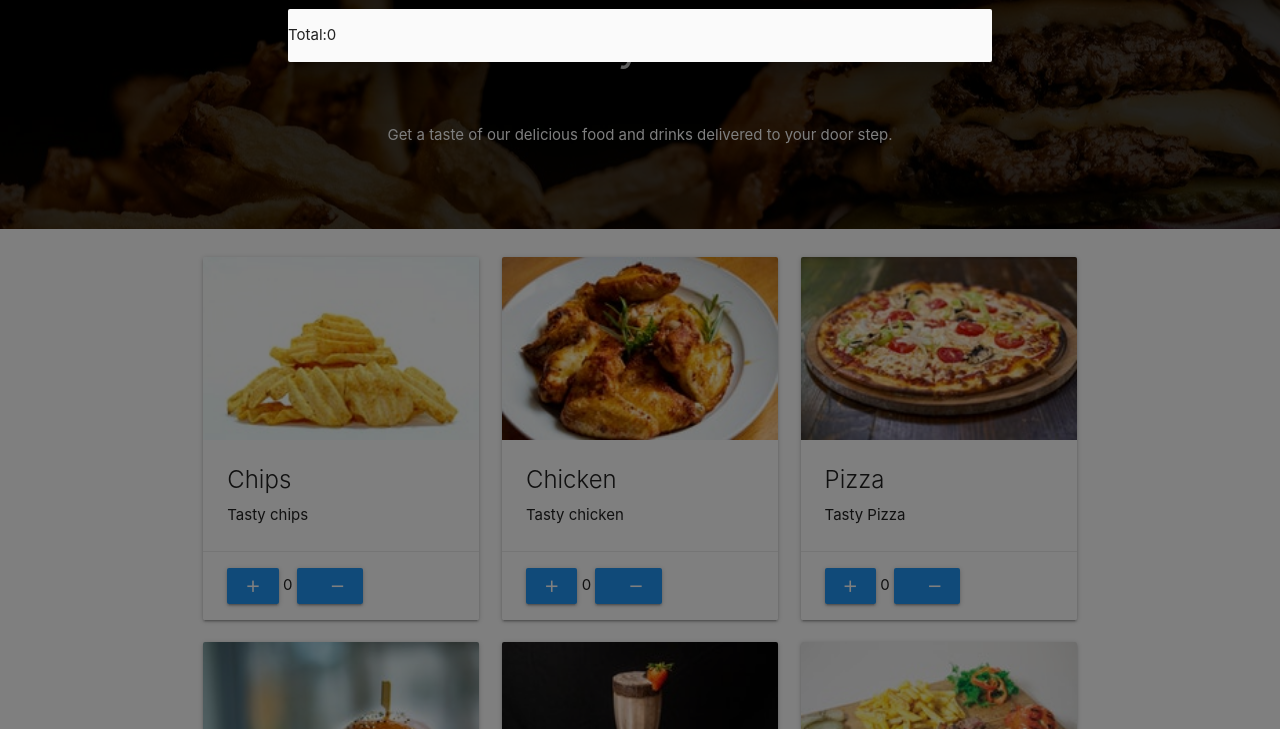
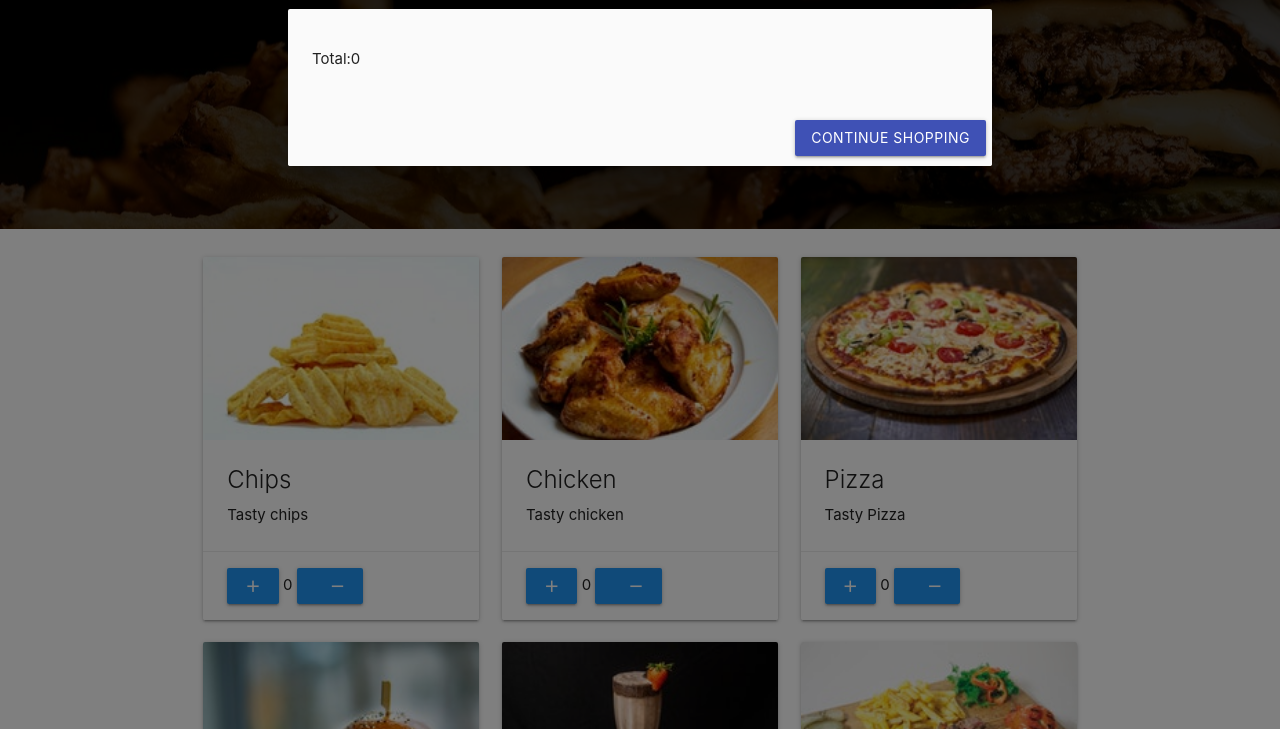
Before and after one commit to Hardy-Kathurima/Vuejs-shopping-cart, a plain HTML site: page index.html in a window 1280 px wide. Both pictures are taken after a click on the link "shopping_cart". Shown: the part 71-800 px from the top of the page. Drawn offline with nearby package versions, Linux system fonts and the light colour scheme.

Commit message:
modified cart

```diff
--- a/index.html
+++ b/index.html
@@ -92,14 +92,23 @@
 
                 </div>
         </header>
-        <div class="modal" id="items">
-            <ul>
-                    <li class="collection-item" v-for="meal in cart" :key="meal.id">{{meal.name}} Sh{{meal.price}} quantity: {{meal.quantity}}</li>
-                    <li>Total:{{totalItem}}</li>
+        <div class="container">
+            <div class="modal" id="items">
+                <div class="modal-content">
+                    <ul>
+                        <li class="collection-item" v-for="meal in cart" :key="meal.id">{{meal.name}} Sh{{meal.price}} quantity: {{meal.quantity}}</li>
+                        <li>Total:{{totalItem}}</li>
 
 
-                </ul>
+                    </ul>
+                </div>
+                <div class="modal-footer">
+                    <a class="btn indigo modal-close" href="#">Continue shopping</a>
+                </div>
+
+            </div>
         </div>
+
 
 
         <div class="container meals">
```
